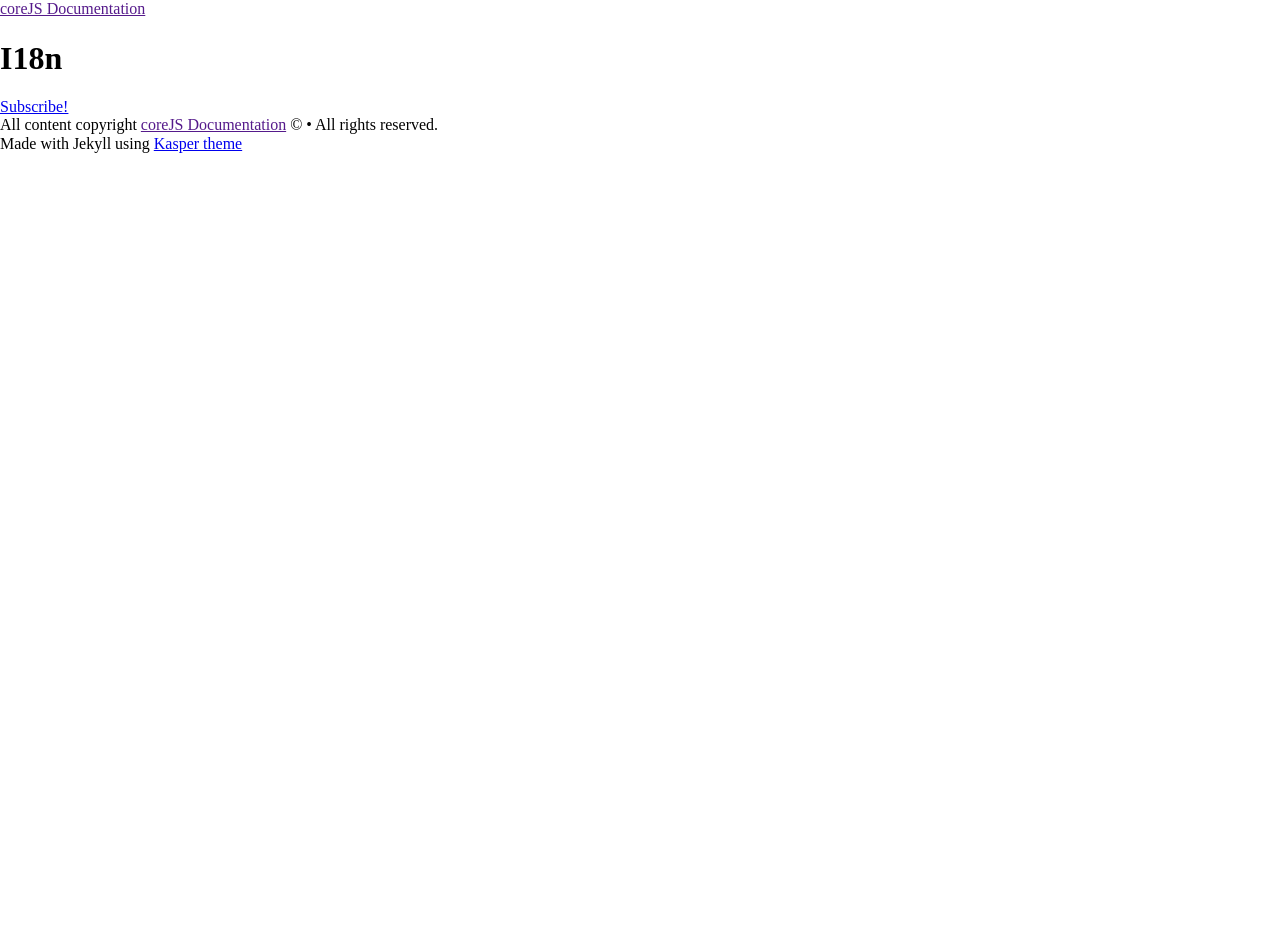
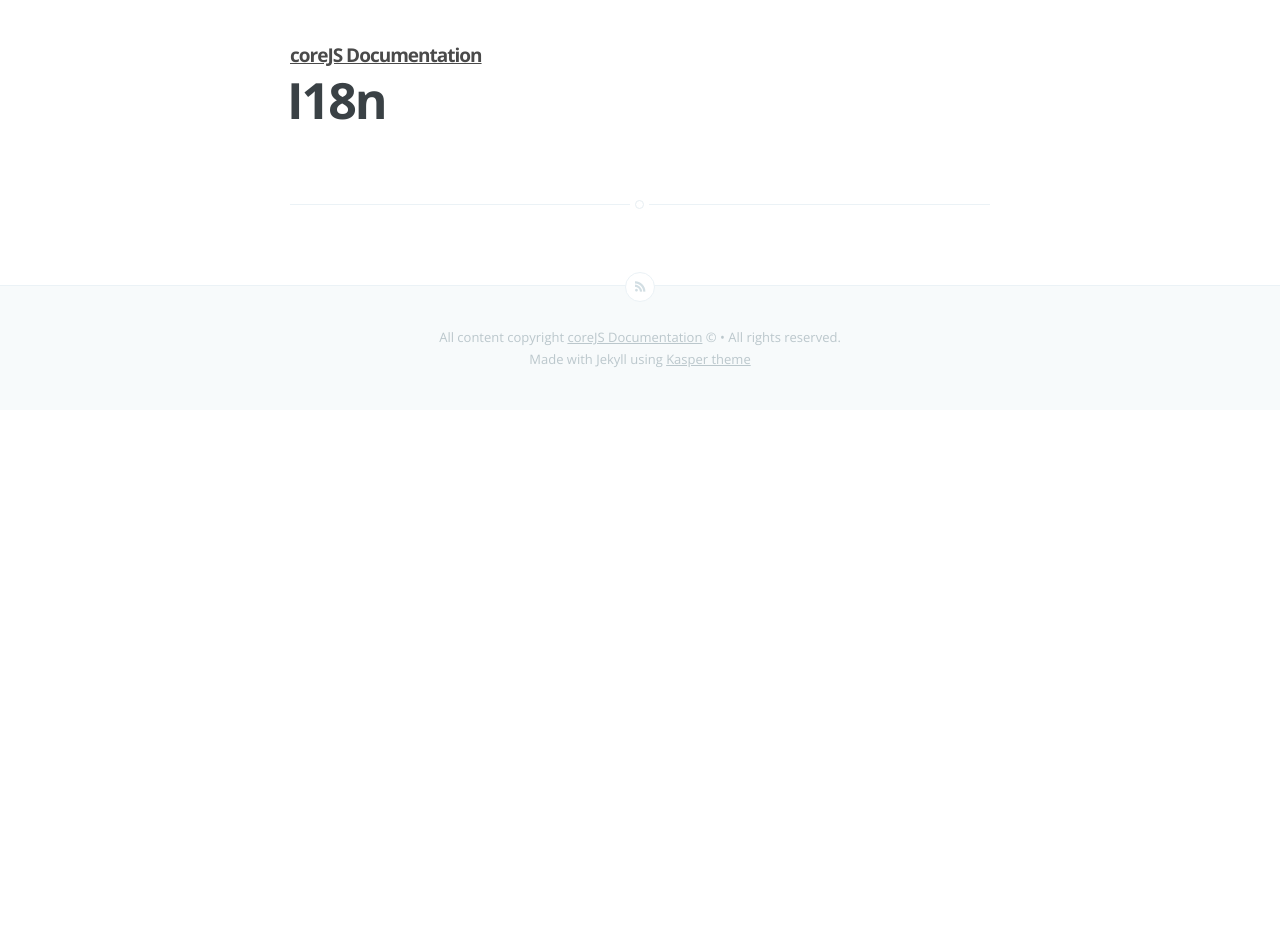
Before and after one commit to bq-devtools/corejs-doc, a Jekyll site: the page built from i18n/index.md, in a window 1280 px wide. Built offline with Jekyll 4.4.1, drawn with Linux system fonts in a browser that asks for light colours; nearby versions of some CDN libraries; library files that are not in the unit come from our copies; Markdown is read by kramdown in place of the engine named in the settings; comment, search, counter and statistics services are not loaded; before the commit the page ends 900 px from its top, so only the background shows below that.

Commit message:
resources fix (now absolute)

```diff
--- a/_layouts/default.html
+++ b/_layouts/default.html
@@ -11,13 +11,13 @@
     <meta name="MobileOptimized" content="320" />
     <meta name="viewport" content="width=device-width, initial-scale=1.0" />
 
-    <link rel="stylesheet" type="text/css" href="assets/css/normalize.css" />
-    <link rel="stylesheet" type="text/css" href="assets/css/screen.css" />
+    <link rel="stylesheet" type="text/css" href="/corejs-doc/assets/css/normalize.css" />
+    <link rel="stylesheet" type="text/css" href="/corejs-doc/assets/css/screen.css" />
     <link rel="stylesheet" type="text/css" href="//fonts.googleapis.com/css?family=Noto+Serif:400,700,400italic|Open+Sans:700,400" />
     <!-- This is for syntax highlight -->
-    <link rel="stylesheet" type="text/css" href="assets/css/syntax.css">
+    <link rel="stylesheet" type="text/css" href="/corejs-doc/assets/css/syntax.css">
     <!-- Customisation  -->
-    <link rel="stylesheet" type="text/css" href="assets/css/main.css" />
+    <link rel="stylesheet" type="text/css" href="/corejs-doc/assets/css/main.css" />
 
 </head>
 <body class="home-template">
@@ -34,9 +34,9 @@
     </footer>
 
 
-    <script type="text/javascript" src="assets/js/jquery-1.10.2.min.js"></script>
-    <script type="text/javascript" src="assets/js/jquery.fitvids.js"></script>
-    <script type="text/javascript" src="assets/js/index.js"></script>
+    <script type="text/javascript" src="/corejs-doc/assets/js/jquery-1.10.2.min.js"></script>
+    <script type="text/javascript" src="/corejs-doc/assets/js/jquery.fitvids.js"></script>
+    <script type="text/javascript" src="/corejs-doc/assets/js/index.js"></script>
 
     <!-- Google Analytics Tracking code -->
     <script type="text/javascript">
```
